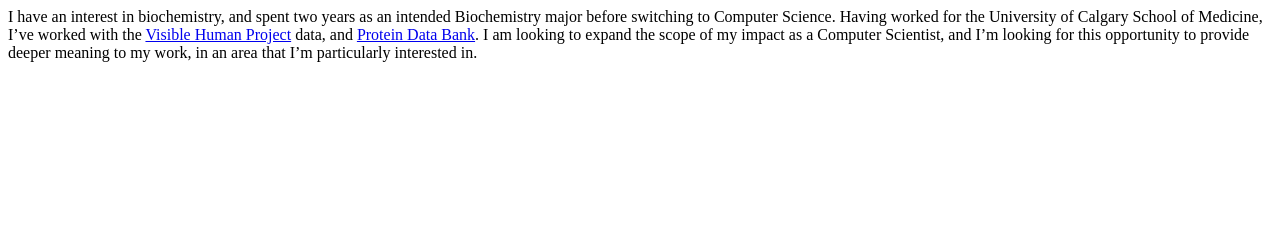
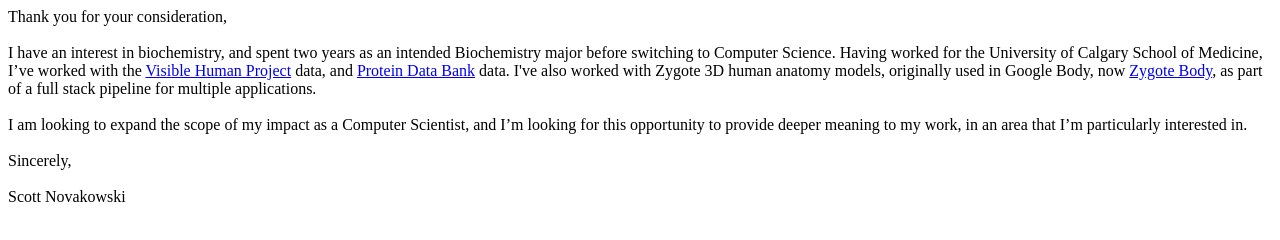
Before and after one commit to snovakow/resume, a plain HTML site: page coverletter.html in a window 1280 px wide. Drawn offline with Linux system fonts and the light colour scheme.

Commit message:
Update coverletter.html

```diff
--- a/coverletter.html
+++ b/coverletter.html
@@ -17,18 +17,43 @@
 			a.target = "_blank";
 			return a;
 		}
-		const text1 = 'I have an interest in biochemistry, and spent two years as an intended Biochemistry major before switching to Computer Science. Having worked for the University of Calgary School of Medicine, I’ve worked with the ';
-		const link1 = link('https://en.m.wikipedia.org/wiki/Visible_Human_Project', 'Visible Human Project');
-		const text2 = ' data, and ';
-		const link2 = link('https://www.rcsb.org', 'Protein Data Bank');
-		const text3 = '. I am looking to expand the scope of my impact as a Computer Scientist, and I’m looking for this opportunity to provide deeper meaning to my work, in an area that I’m particularly interested in.';
-		const text4 = 'I have worked with Zygote 3D human anatomy models https://www.zygotebody.com Developed “Zygote 3D Anatomy Atlas & Dissection Lab”';
+		const address = `Thank you for your consideration,`;
+
+		const text1 = `I have an interest in biochemistry, and spent two years as an intended Biochemistry major before switching to Computer Science. Having worked for the University of Calgary School of Medicine, I’ve worked with the `;
+		const link1 = link(`https://en.m.wikipedia.org/wiki/Visible_Human_Project`, `Visible Human Project`);
+		const text2 = ` data, and `;
+		const link2 = link(`https://www.rcsb.org`, `Protein Data Bank`);
+		const text3 = ` data. I've also worked with Zygote 3D human anatomy models, originally used in Google Body, now `;
+		const link3 = link(`https://www.zygotebody.com`, `Zygote Body`);
+		const text4 = `, as part of a full stack pipeline for multiple applications.`;
+		const text5 = `I am looking to expand the scope of my impact as a Computer Scientist, and I’m looking for this opportunity to provide deeper meaning to my work, in an area that I’m particularly interested in.`;
+
+		const sincerely = `Sincerely,`;
+		const name = `Scott Novakowski`;
+
+		document.body.appendChild(document.createTextNode(address));
+		document.body.appendChild(document.createElement('br'));
+		document.body.appendChild(document.createElement('br'));
 
 		document.body.appendChild(document.createTextNode(text1));
 		document.body.appendChild(link1);
 		document.body.appendChild(document.createTextNode(text2));
 		document.body.appendChild(link2);
 		document.body.appendChild(document.createTextNode(text3));
+		document.body.appendChild(link3);
+
+		document.body.appendChild(document.createTextNode(text4));
+		document.body.appendChild(document.createElement('br'));
+		document.body.appendChild(document.createElement('br'));
+		document.body.appendChild(document.createTextNode(text5));
+
+		document.body.appendChild(document.createElement('br'));
+		document.body.appendChild(document.createElement('br'));
+
+		document.body.appendChild(document.createTextNode(sincerely));
+		document.body.appendChild(document.createElement('br'));
+		document.body.appendChild(document.createElement('br'));
+		document.body.appendChild(document.createTextNode(name));
 	</script>
 </body>
 
```
